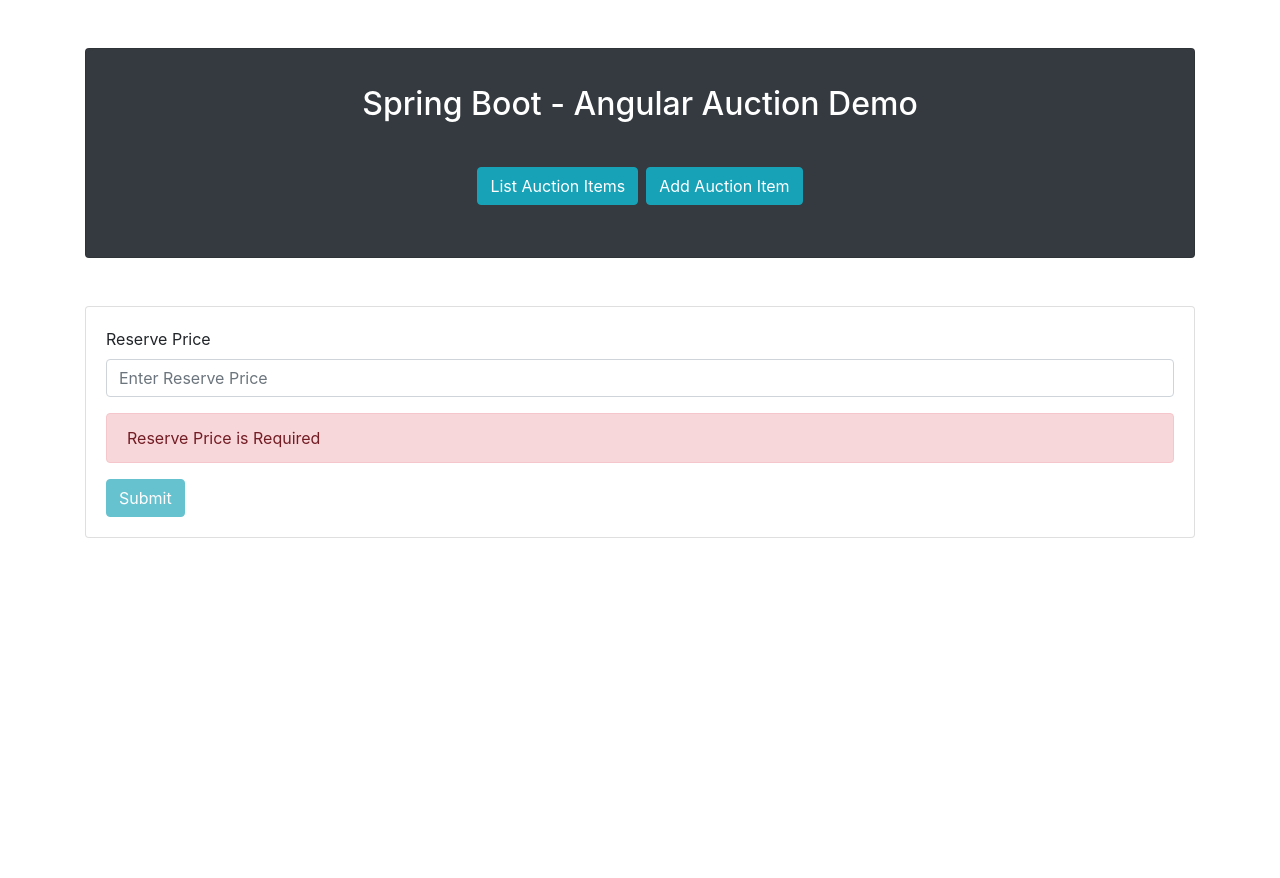
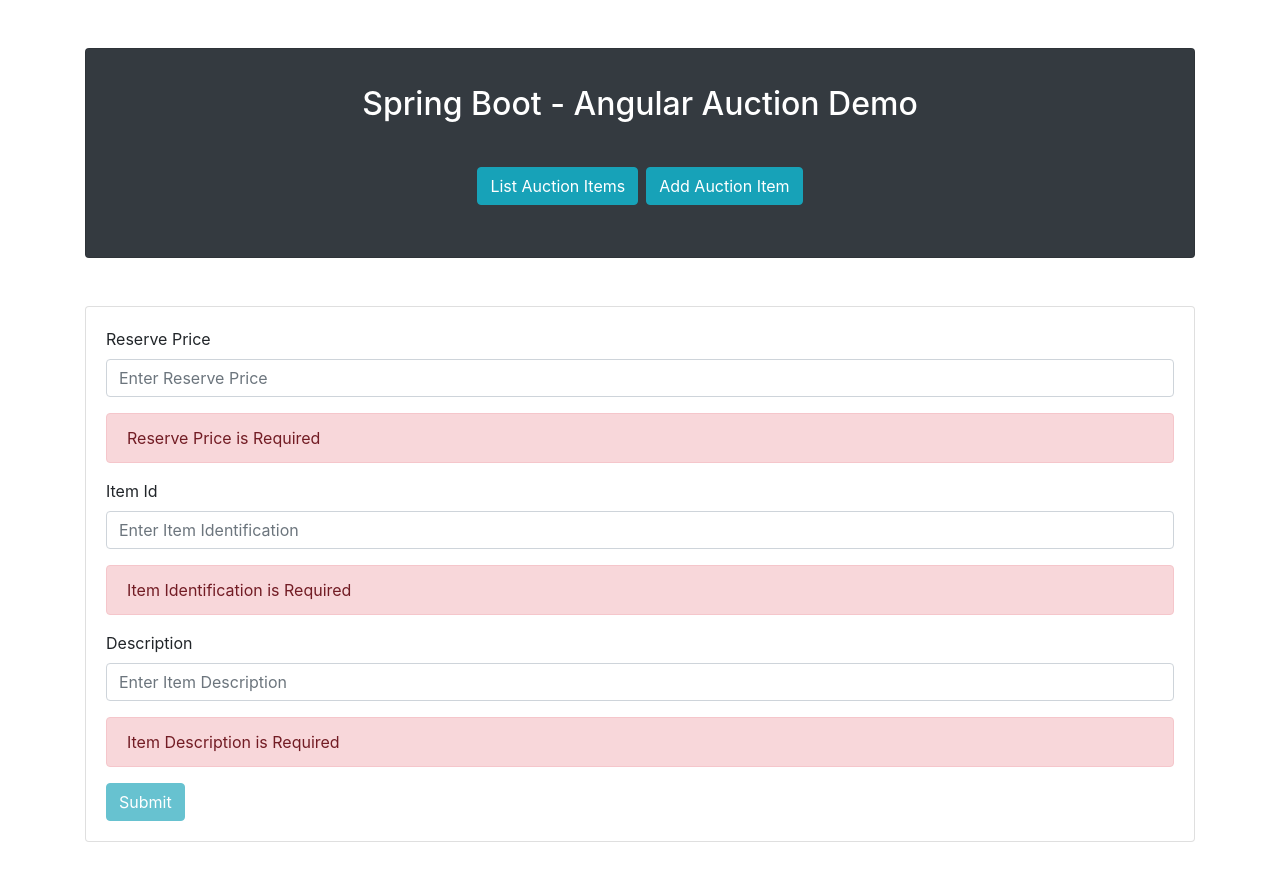
Before and after one commit to jmsweb/spring-auction-demo, an Angular app in the folder test-cms/test-web/src/main/client/: page /new-auction in a window 1280 px wide. Shown: the top 878 px of the page. Before the commit the page ends 800 px from the top, so only its background shows below. Built offline with nearby package versions, Linux system fonts and the light colour scheme.

Commit message:
angular form model updates

```diff
--- a/test-cms/test-web/src/main/client/src/app/auction-form/auction-form.component.html
+++ b/test-cms/test-web/src/main/client/src/app/auction-form/auction-form.component.html
@@ -11,29 +11,29 @@
                        placeholder="Enter Reserve Price"
                        required #reservePrice="ngModel">
             </div>
-            <div [hidden]="!reservePrice.pristine" class="alert alert-danger">Reserve Price is Required</div>
+            <div [hidden]="auction.reservePrice" class="alert alert-danger">Reserve Price is Required</div>
 
-<!--              <div class="form-group">
+            <div class="form-group">
                 <label for="itemId">Item Id</label>
-                <input type="text" [(ngModel)]="item.itemId"
+                <input type="text" [(ngModel)]="auction.item.itemId"
                        class="form-control"
                        id="itemId"
                        name="itemId"
                        placeholder="Enter Item Identification"
                        required #item.itemId="ngModel">
             </div>
-            <div [hidden]="!auction.item.itemId.pristine" class="alert alert-danger">Item Identification is Required</div>
+            <div [hidden]="auction.item.itemId" class="alert alert-danger">Item Identification is Required</div>
 
             <div class="form-group">
                 <label for="description">Description</label>
-                <input type="text" [(ngModel)]="item.description"
+                <input type="text" [(ngModel)]="auction.item.description"
                        class="form-control"
                        id="description"
                        name="description"
                        placeholder="Enter Item Description"
                        required #item.description="ngModel">
             </div>
-            <div [hidden]="!description.pristine" class="alert alert-danger">Item Description is Required</div> -->
+            <div [hidden]="auction.item.description" class="alert alert-danger">Item Description is Required</div>
 
             <button type="submit"
                     [disabled]="!auctionForm.form.valid"
--- a/test-cms/test-web/src/main/client/src/app/auction-form/auction-form.component.ts
+++ b/test-cms/test-web/src/main/client/src/app/auction-form/auction-form.component.ts
@@ -2,6 +2,7 @@
 import { ActivatedRoute, Router } from '@angular/router';
 import { AuctionService } from '../service/auction.service';
 import { Auction } from '../model/auction';
+import { Item } from '../model/auction';
 
 @Component({
     selector: 'app-auction-form',
@@ -18,6 +19,7 @@
         private auctionService: AuctionService
     ) {
         this.auction = new Auction();
+        this.auction.item = new Item();
     }
 
     onSubmit() {
```
